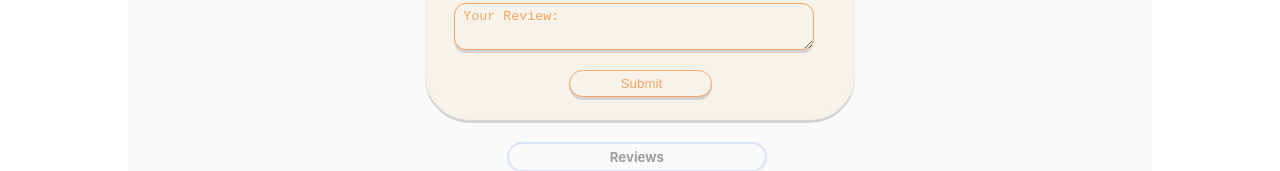
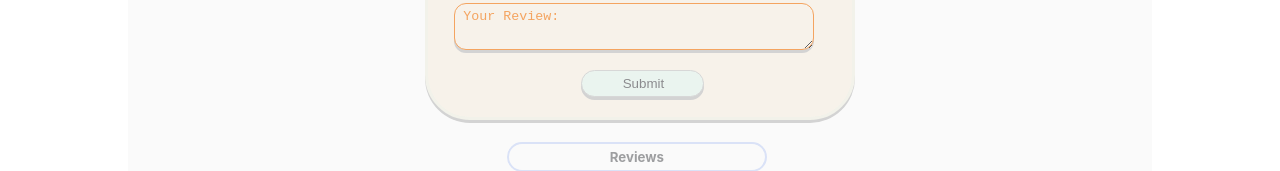
Before and after one commit to eryulee/Products, a React (Create React App) app in the folder client/: page /cribs in a window 1280 px wide. Shown: the part 479-650 px from the top of the page. Built offline with nearby package versions, Linux system fonts and the light colour scheme; no server answers.

Commit message:
changed button colors

```diff
--- a/client/src/App.css
+++ b/client/src/App.css
@@ -342,17 +342,17 @@ textarea#review{
 }
 
 button#form-button {
-  width: 35%;
-  margin-left: 32%;
+  width: 30%;
+  margin-left: 35%;
 
-  border: 1px solid #f4a460;
+  border: 1px solid #d7d7d7;
   border-radius: 15px;
   padding-top: 5px;
   padding-bottom: 5px;
   padding-left: 8px;
-  background-color: #f7f2ea;
+  background-color: #eaf4ef;
   box-shadow: 0px 3px 0px lightgray;
-  color: #f4a460;
+  color: #8b8b8e;
 
 }
 input::placeholder{
@@ -375,6 +375,7 @@ textarea::placeholder{
   height: 20px;
   margin-bottom: 10px;
   filter: invert(0.5);
+
 }
 
 .brand-div {
@@ -402,12 +403,30 @@ textarea::placeholder{
 }
 
 .review-div {
-  border: 1px solid #9d9ea0;
+  border: 1px solid #d7d7d7;
   border-radius: 20px;
-  box-shadow: 0px 3px 0px lightgray;
+  box-shadow: 0px 1px 0px lightgray;
   margin-left: 5%;
   margin-right: 5%;
-  margin-bottom: 10%;
+  margin-bottom: 5%;
+  /* padding-bottom: 5px; */
+  padding-left: 5px;
+  padding-right: 5px;
+
+}
+
+.delete-button {
+  width: 30%;
+  margin-left: 4%;
+  margin-bottom: 5%;
+  border: 1px solid #f4a460;
+  border-radius: 15px;
+  padding-top: 5px;
+  padding-bottom: 5px;
+  padding-left: 8px;
+  background-color: #f7f2ea;
+  box-shadow: 0px 3px 0px lightgray;
+  color: #f4a460;
 
 }
 
--- a/client/src/components/Detail.jsx
+++ b/client/src/components/Detail.jsx
@@ -52,7 +52,7 @@ function Detail(props) {
           <div className='review-div'>
             <h5> <img src='https://i.imgur.com/wsOmGXt.png' className='review-img' alt='review-img' /> <br/> Review: <br /> {product.fields.review}</h5>
           </div>
-          <button onClick={() => { handleDelete(product.id) }}>Delete</button>
+          <button className='delete-button' onClick={() => { handleDelete(product.id) }}>Delete</button>
         </div>
 
       ))}
```
